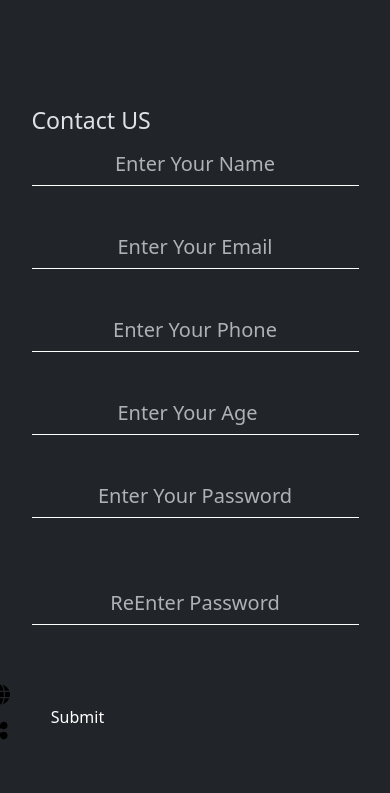
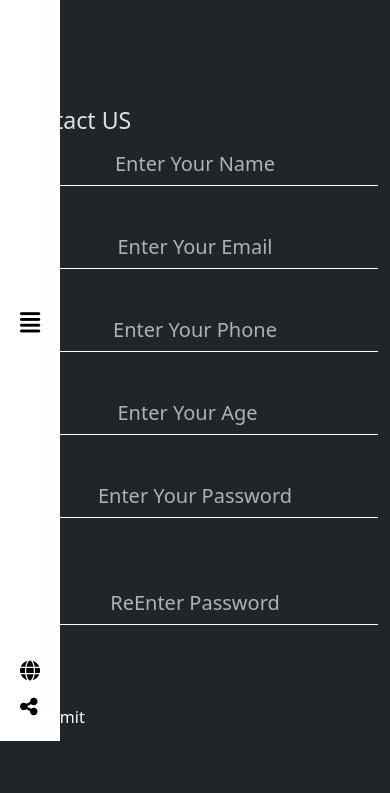
Before and after one commit to Yomnaalaraby/Movie-App, a plain HTML site: page index.html in a window 390 px wide. Shown: the part 103-896 px from the top of the page. Drawn offline with Linux system fonts and the light colour scheme; no server answers.

Commit message:
fix paths

```diff
--- a/CSS/style.css
+++ b/CSS/style.css
@@ -123,47 +123,3 @@ button:hover {
     opacity: 0;
     transition: opacity 0.5s;
 }
-
-/* ميديا كويري للموبايل فقط */
-@media screen and (max-width: 768px) {
-
-    /* 1. المحتوى يملأ الشاشة */
-    body {
-        padding-left: 0 !important;
-    }
-
-    /* 2. الشريط الجانبي يختفي تماماً كخلفية ومساحة */
-    #apperent {
-        background: transparent !important;
-        width: 0 !important; /* عشان مياخدش مساحة */
-        padding: 0 !important;
-        position: static !important; /* عشان نتحكم في العناصر اللي جواه براحتنا */
-    }
-
-    /* 3. الزرار (3 شرط) هو الوحيد اللي يظهر ونثبته في الركن */
-    #toggleBtn {
-        position: fixed !important; /* يثبت في الشاشة */
-        top: 20px !important;
-        left: 20px !important;
-        color: #fff !important; /* لونه أبيض */
-        font-size: 25px !important;
-        z-index: 9999999 !important; /* فوق كل حاجة */
-        cursor: pointer;
-        /* (اختياري) لو عايزة خلفية خفيفة وراه */
-        /* background-color: rgba(0,0,0,0.5); */
-        /* padding: 5px; */
-        /* border-radius: 4px; */
-    }
-
-    /* 4. إخفاء اللوجو والأيقونات اللي تحت (عشان التداخل اللي في الصورة) */
-    #navHeader img,
-    #navHeader .icons {
-        display: none !important;
-    }
-
-    /* 5. تظبيط عرض الفورم والبحث */
-    .container, .search-container {
-        width: 90% !important;
-        margin: 0 auto !important;
-    }
-}
```
